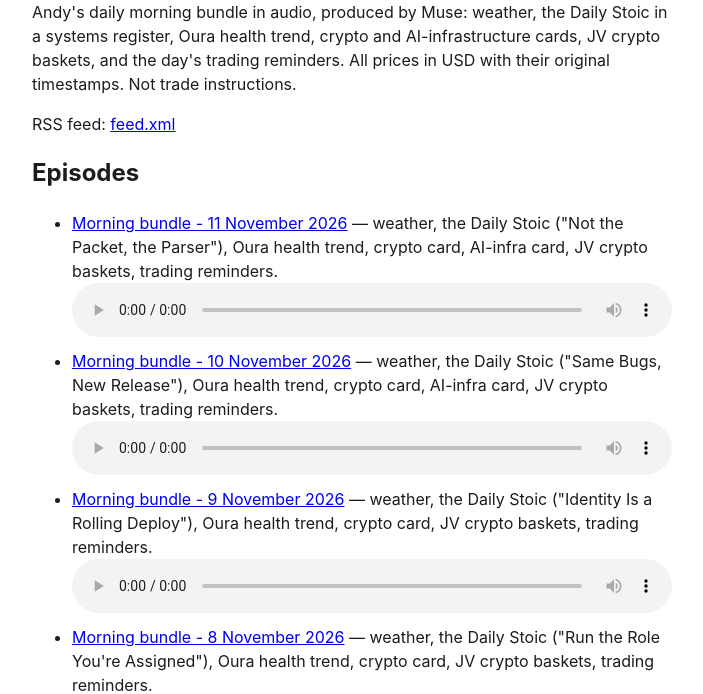
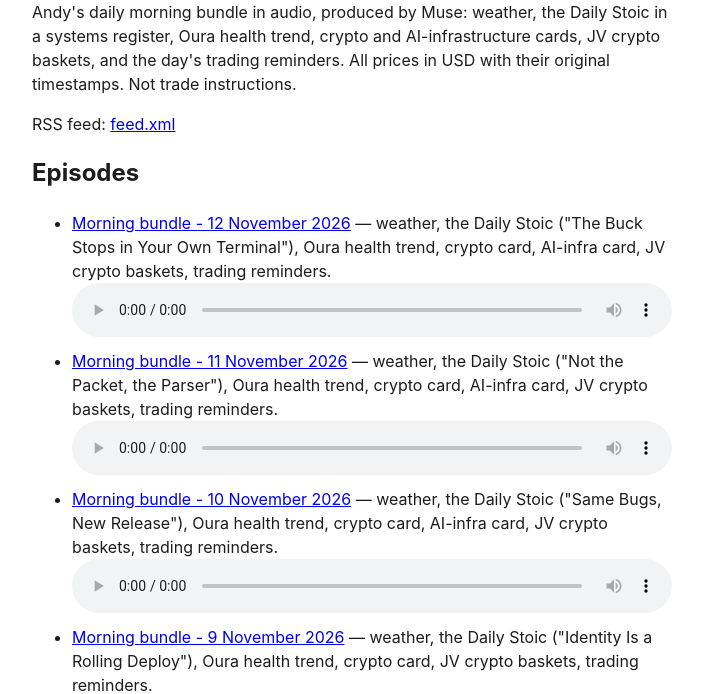
Before and after one commit to genkilad/muse-morning-podcast, a plain HTML site: page index.html in a window 1280 px wide. Shown: the part 96-790 px from the top of the page, without its empty margins (288-991 px from the left). Drawn offline with Linux system fonts and the light colour scheme.

Commit message:
Morning bundle - 12 November 2026

```diff
--- a/index.html
+++ b/index.html
@@ -12,6 +12,7 @@
 <p>RSS feed: <a href="feed.xml">feed.xml</a></p>
 <h2>Episodes</h2>
 <ul id="episodes">
+<li><a href="morning-2026-11-12.mp3">Morning bundle - 12 November 2026</a> — weather, the Daily Stoic ("The Buck Stops in Your Own Terminal"), Oura health trend, crypto card, AI-infra card, JV crypto baskets, trading reminders.<br><audio controls src="morning-2026-11-12.mp3"></audio></li>
 <li><a href="morning-2026-11-11.mp3">Morning bundle - 11 November 2026</a> — weather, the Daily Stoic ("Not the Packet, the Parser"), Oura health trend, crypto card, AI-infra card, JV crypto baskets, trading reminders.<br><audio controls src="morning-2026-11-11.mp3"></audio></li>
 <li><a href="morning-2026-11-10.mp3">Morning bundle - 10 November 2026</a> — weather, the Daily Stoic ("Same Bugs, New Release"), Oura health trend, crypto card, AI-infra card, JV crypto baskets, trading reminders.<br><audio controls src="morning-2026-11-10.mp3"></audio></li>
 <li><a href="morning-2026-11-09.mp3">Morning bundle - 9 November 2026</a> — weather, the Daily Stoic ("Identity Is a Rolling Deploy"), Oura health trend, crypto card, JV crypto baskets, trading reminders.<br><audio controls src="morning-2026-11-09.mp3"></audio></li>
```
